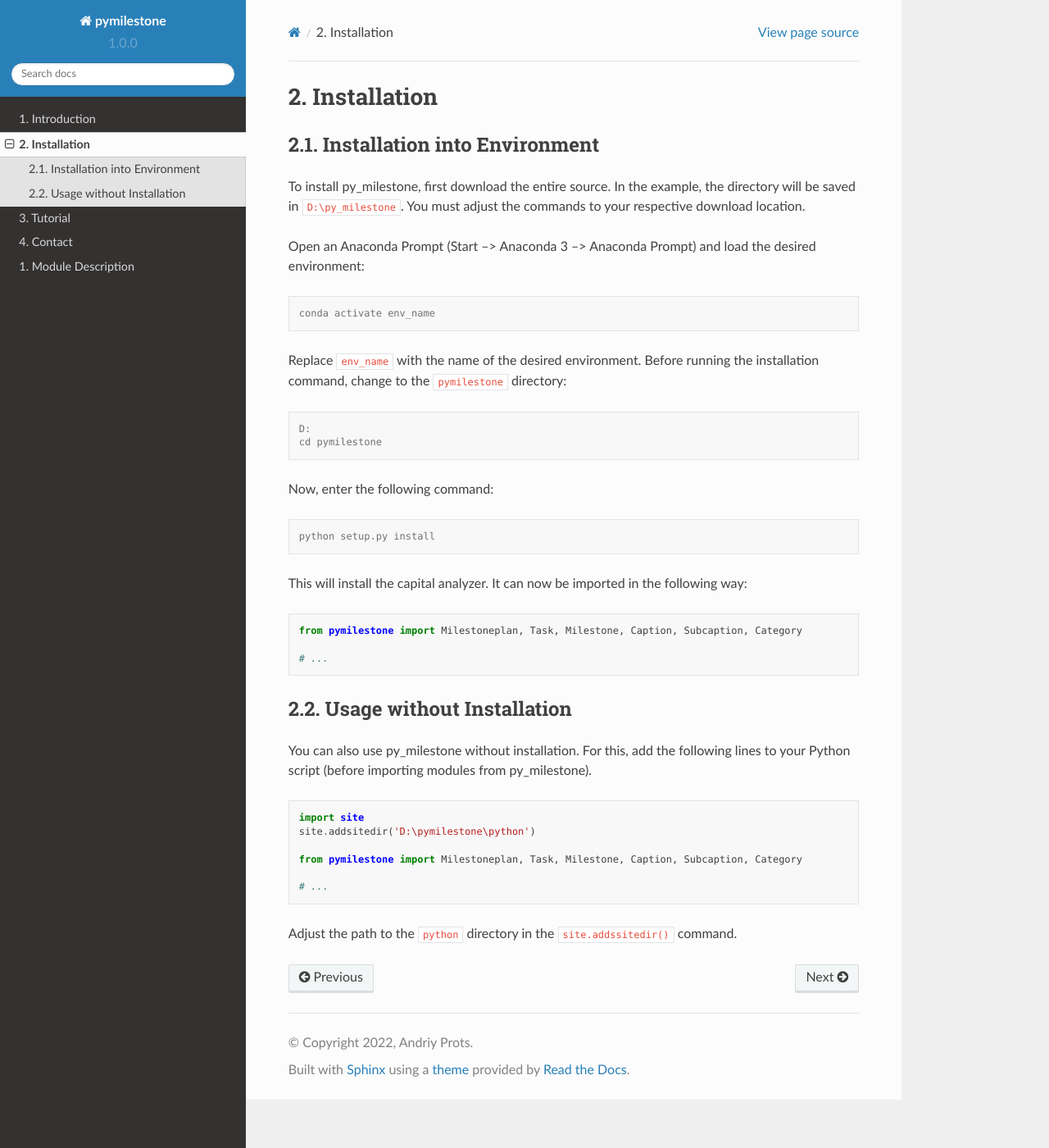
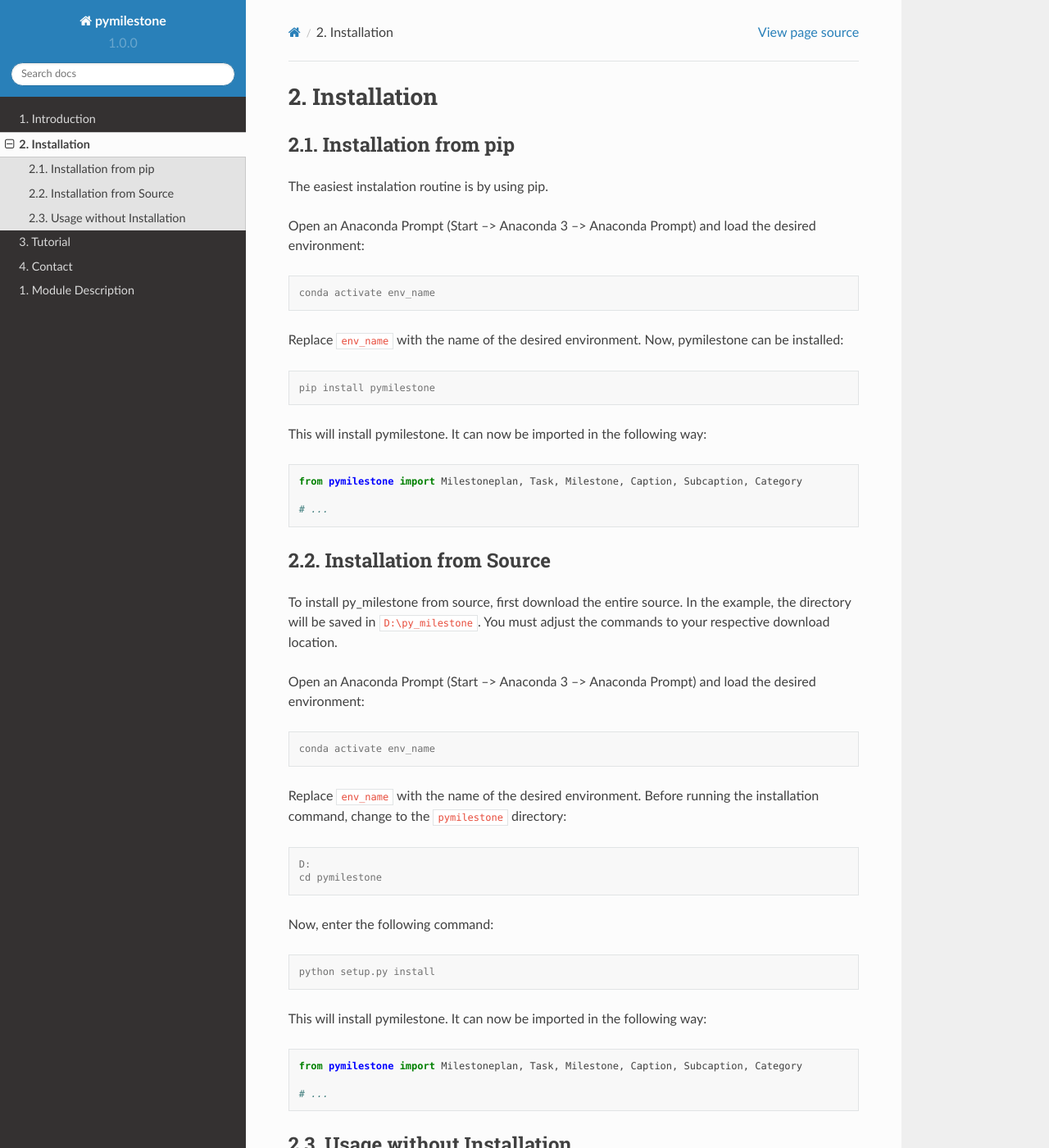
Before and after one commit to andprosoft/py_milestone, a Sphinx documentation site: the page built from doc_source/source/020_installation.rst, in a window 1280 px wide and 1400 px high. Shown: the whole window at 82% size. Built offline with Sphinx 7.4.7 and the Read the Docs theme 2.0.0, drawn with Linux system fonts in a browser that asks for light colours; the version number is read from the project's files by our own code.

Commit message:
Add pip installation commands

```diff
--- a/doc_source/source/020_installation.rst
+++ b/doc_source/source/020_installation.rst
@@ -1,10 +1,40 @@
 Installation
 ############
 
-Installation into Environment
-+++++++++++++++++++++++++++++
+Installation from pip
++++++++++++++++++++++
 
-To install py_milestone, first download the entire source.
+The easiest instalation routine is by using pip.
+
+Open an Anaconda Prompt (Start --> Anaconda 3 --> Anaconda Prompt) and
+load the desired environment:
+
+.. code-block:: console
+
+    conda activate env_name
+
+Replace ``env_name`` with the name of the desired environment. Now, pymilestone
+can be installed:
+
+.. code-block:: console
+
+    pip install pymilestone
+
+This will install pymilestone. It can now be imported in the following
+way:
+
+.. code-block:: python
+
+    from pymilestone import Milestoneplan, Task, Milestone, Caption, Subcaption, Category
+
+    # ...
+
+
+
+Installation from Source
+++++++++++++++++++++++++
+
+To install py_milestone from source, first download the entire source.
 In the example, the directory will be saved in ``D:\py_milestone``.
 You must adjust the commands to your respective download location.
 
@@ -29,7 +59,7 @@
 
     python setup.py install
 
-This will install the capital analyzer. It can now be imported in the following
+This will install pymilestone. It can now be imported in the following
 way:
 
 .. code-block:: python
@@ -55,5 +85,5 @@
 
     # ...
 
-Adjust the path to the ``python`` directory in the ``site.addssitedir()``
+Adjust the path to the ``pymilestone\python`` directory in the ``site.addssitedir()``
 command.
```
